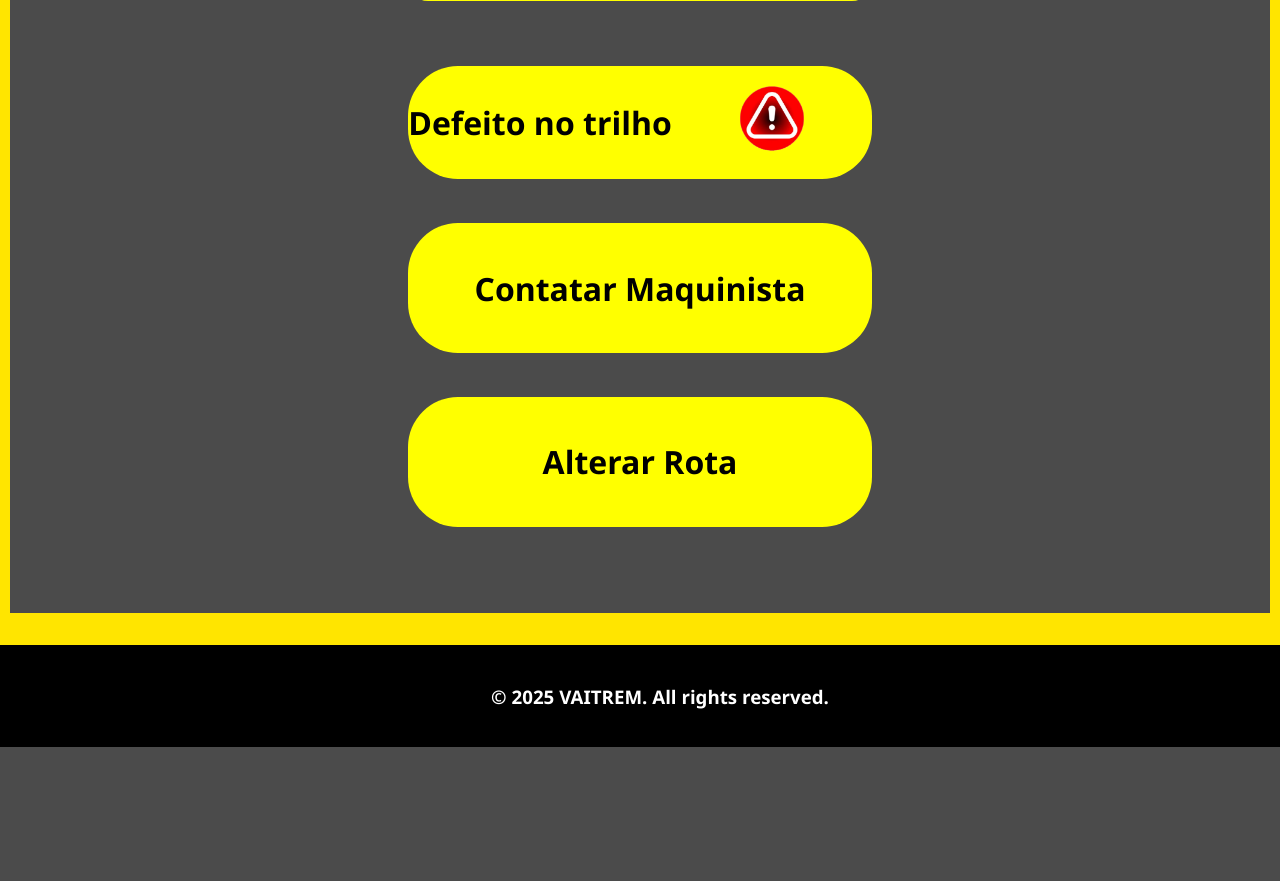
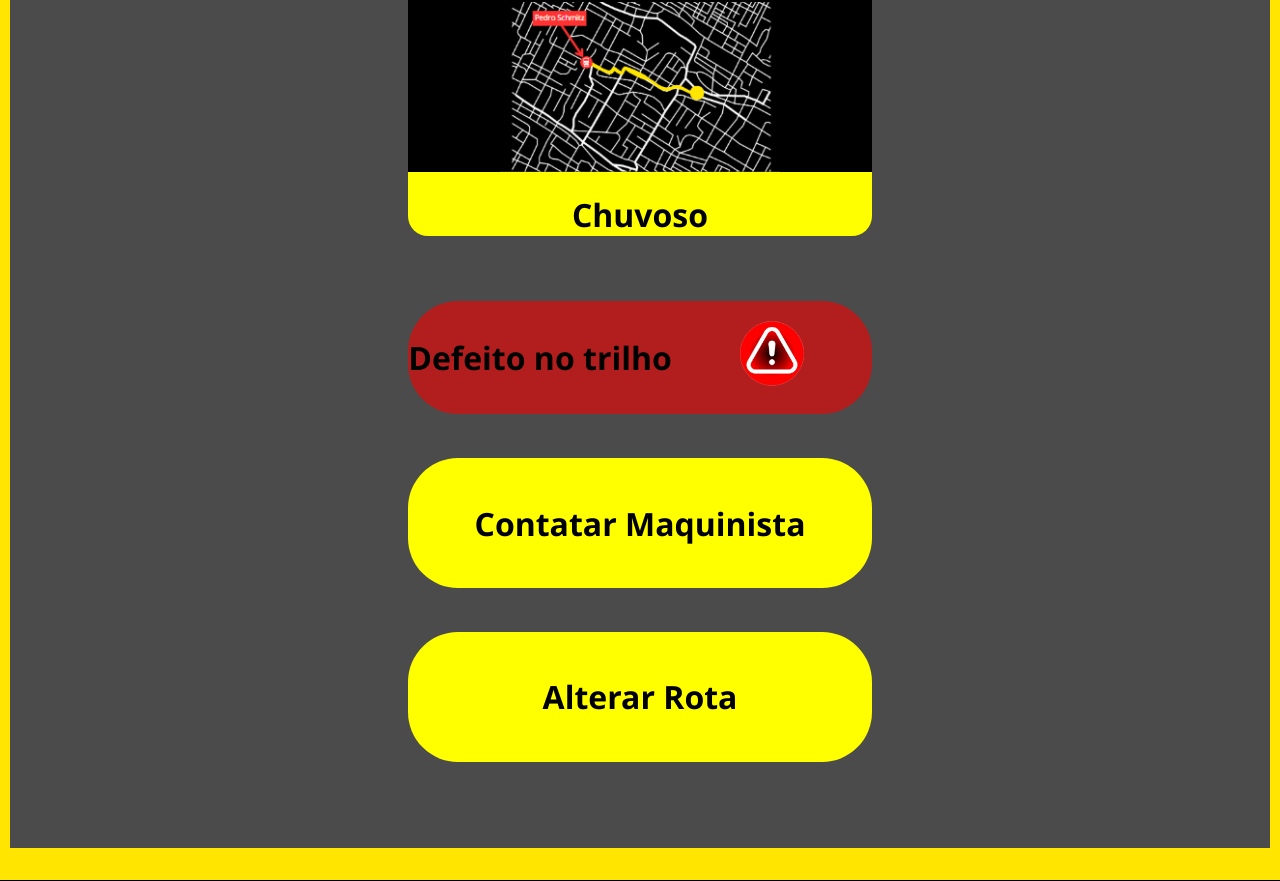
Before and after one commit to ViniciusTn/Aplicacao_do_mockup, a PHP site: page /public/GestaoDeRotas.html in a window 1280 px wide. Shown: the part 549-1430 px from the top of the page. Before the commit the page ends 1296 px from the top, so only its background shows below. Run offline with PHP 8.4, Linux system fonts and the light colour scheme.

Commit message:
gestaorotasfinal

```diff
--- a/public/GestaoDeRotas.html
+++ b/public/GestaoDeRotas.html
@@ -11,7 +11,9 @@
 <body>
 
     <header>
-        <img class="voltarcinza"  src="../assets/imgs/voltarcinza.png" alt="">
+        <button class="buttonVoltar" type="button">
+            <img src="../assets/icons/botaoVoltar.png" alt="Ícone de botão" />
+            </button>
         <div class="s">
 
         </div>
@@ -25,8 +27,9 @@
             <div>
             <div class="Container">
                 <div class="LinhaChuva">
+                    <h1>Linha 3</h1>
                     <img class="Alerta2" src="../assets/imgs/Alerta.png" alt="">
-                    <h1>Linha 3</h1>
+
                 </div>
                 <div class="TelaLinha">
                     <br>
@@ -38,7 +41,7 @@
             <br>
             <br>
 
-                <div class="ContatarMaquinista">
+                <div class="Defeito">
 
                      <div class="flex">
                         <a href="#" class="botao-div">
@@ -66,6 +69,7 @@
             <br>
             <div class="AlterarRota">
                 <br>
+
                 <a href="#" class="botao-div">
                     <div class="conteudo-botao">
                       <strong><h1>Alterar Rota</h1></strong>
--- a/styles/Style.css
+++ b/styles/Style.css
@@ -212,7 +212,11 @@ a{
     height: 170px;
 }
 
-
+.Defeito{
+    background-color: #b21e1e;
+    text-align: center;
+    border-radius: 50px;
+}
 
 
 
```
